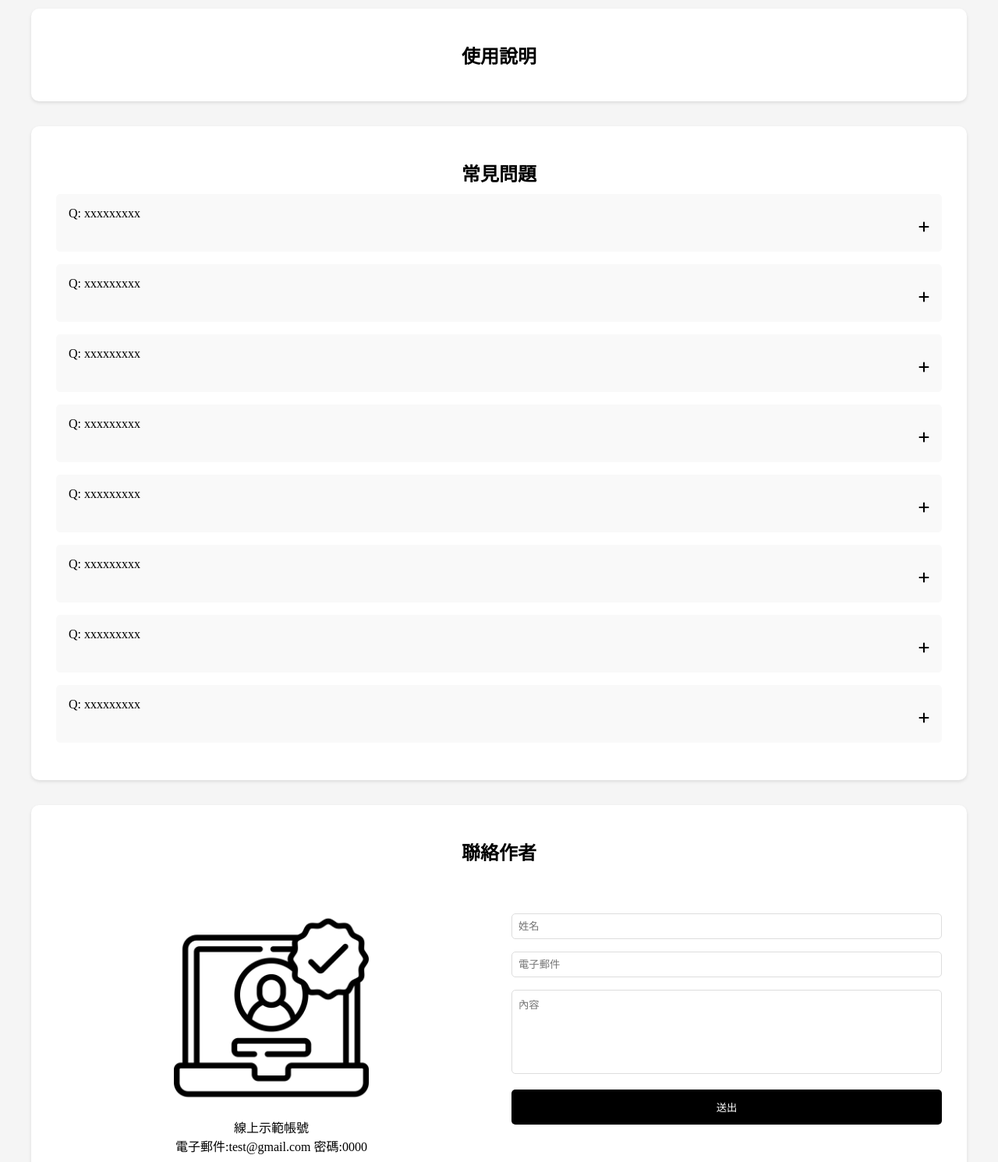
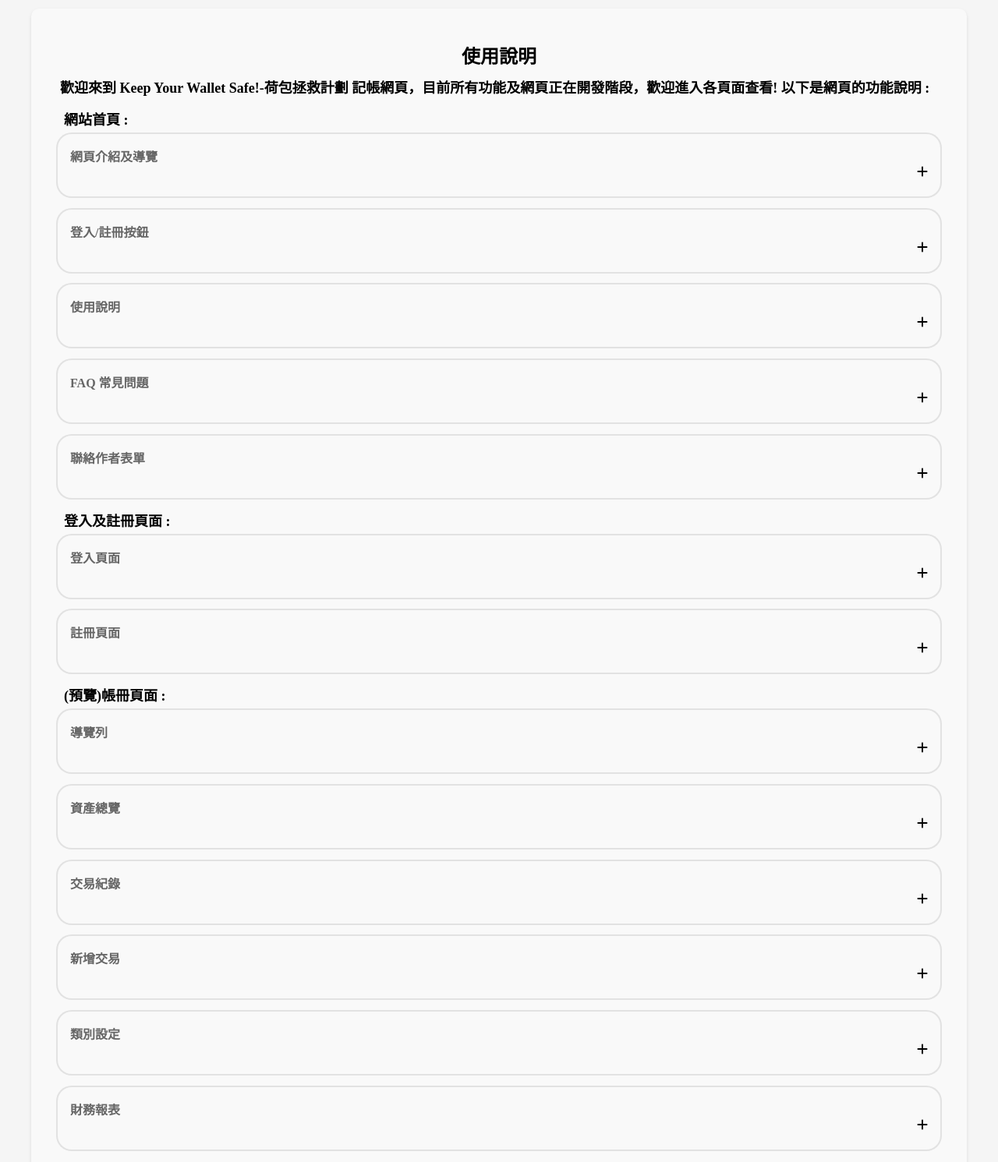
Before and after one commit to SHI-K-Y/Account, a plain HTML site: page src/index.html in a window 1280 px wide. Shown: the part 789-2280 px from the top of the page at 78% size. Drawn offline with nearby package versions, Linux system fonts and the light colour scheme; files that its build step writes are made by us from their sources; files whose address does not match are found by name.

Commit message:
feat: 新增使用說明及架構樣式設定

```diff
--- a/src/index.html
+++ b/src/index.html
@@ -44,6 +44,76 @@
 
     <section class="instructions" id="instructions">
       <h2 class="">使用說明</h2>
+      <div class="content">
+        <strong class="instructions-title"
+          >歡迎來到 Keep Your Wallet Safe!-荷包拯救計劃 記帳網頁，目前所有功能及網頁正在開發階段，歡迎進入各頁面查看! 以下是網頁的功能說明 :
+        </strong>
+      </div>
+      <div class="faq-list">
+        <strong class="page">網站首頁 : </strong>
+        <div class="faq-item">
+          <strong>網頁介紹及導覽</strong> <i class="fa-solid fa-plus"></i>
+          <div class="faq-answer">此頁面為主網站畫面，上方的導覽列(電腦版用戶)及導覽目錄展開後(手機版用戶)，點擊各標籤可跳轉至該頁面</div>
+        </div>
+        <div class="faq-item">
+          <strong>登入/註冊按鈕</strong> <i class="fa-solid fa-plus"></i>
+          <div class="faq-answer">點擊按鈕可進到登入及註冊，不過目前尚未開放註冊</div>
+        </div>
+        <div class="faq-item">
+          <strong>使用說明</strong> <i class="fa-solid fa-plus"></i>
+          <div class="faq-answer">在此區塊可查看所有網頁的功能及使用方式說明</div>
+        </div>
+        <div class="faq-item">
+          <strong>FAQ 常見問題</strong> <i class="fa-solid fa-plus"></i>
+          <div class="faq-answer">下方區塊為常見問題區，未來會將使用者可能遇到的問題與答案放在下方區域</div>
+        </div>
+        <div class="faq-item">
+          <strong>聯絡作者表單</strong> <i class="fa-solid fa-plus"></i>
+          <div class="faq-answer">目前表單區功能已開放!有任何問題或建議可以透過下方區域來聯絡我!</div>
+        </div>
+        <strong class="page">登入及註冊頁面 : </strong>
+        <div class="faq-item">
+          <strong>登入頁面</strong> <i class="fa-solid fa-plus"></i>
+          <div class="faq-answer">
+            未來使用者可以在此頁面登入，不過目前此功能尚未開放(現可透過首頁「進入帳冊預覽畫面」進入帳冊各頁面預覽)
+          </div>
+        </div>
+        <div class="faq-item">
+          <strong>註冊頁面</strong> <i class="fa-solid fa-plus"></i>
+          <div class="faq-answer">目前尚未開放用戶註冊，未來用戶可在此註冊帳戶、設定姓名、電子郵件及密碼</div>
+        </div>
+        <strong class="page">(預覽)帳冊頁面 : </strong>
+        <div class="faq-item">
+          <strong>導覽列</strong> <i class="fa-solid fa-plus"></i>
+          <div class="faq-answer">
+            左方的導覽列(電腦版用戶)及導覽目錄展開後(手機版用戶)，點擊各標籤可跳轉至該頁面，點擊 Logo 可跳轉回主網站畫面
+          </div>
+        </div>
+        <div class="faq-item">
+          <strong>資產總覽</strong> <i class="fa-solid fa-plus"></i>
+          <div class="faq-answer">
+            未來用戶可在此頁面查看總資產、月收支統計、資產分類顯示(如存款、現金、信用卡)、最近交易紀錄，及上方有月份選擇功能可查看不同月份的資料
+          </div>
+        </div>
+        <div class="faq-item">
+          <strong>交易紀錄</strong> <i class="fa-solid fa-plus"></i>
+          <div class="faq-answer">
+            未來用戶可在此查看交易清單列表，並可篩選日期及收入與支出細項，在日期旁有新增交易按鈕，用戶點擊按鈕後可跳轉至新增交易頁面進行新增交易紀錄
+          </div>
+        </div>
+        <div class="faq-item">
+          <strong>新增交易</strong> <i class="fa-solid fa-plus"></i>
+          <div class="faq-answer">未來用戶可在此選擇交易類型(收入/支出)、類別日期，並進行金額輸入及備註功能</div>
+        </div>
+        <div class="faq-item">
+          <strong>類別設定</strong> <i class="fa-solid fa-plus"></i>
+          <div class="faq-answer">未來用戶可在此進行支出/收入的類別設定、編輯及新增</div>
+        </div>
+        <div class="faq-item">
+          <strong>財務報表</strong> <i class="fa-solid fa-plus"></i>
+          <div class="faq-answer">未來用戶可在此查看收支概況圖表、支出類別統計、收入/支出/結餘總覽及進行月份篩選</div>
+        </div>
+      </div>
     </section>
 
     <section class="faq" id="faq">
--- a/src/scss/style.scss
+++ b/src/scss/style.scss
@@ -9,6 +9,7 @@
   --link-hover-color: #007bff;
   --button-background: #000;
   --button-hover-background: white;
+  --faq-item-border: rgba(190, 189, 189, 0.4);
   --faq-item-background: #f9f9f9;
   --faq-item-hover-background: #f1f1f1;
   --faq-answer-background: #e9e9e9;
@@ -190,8 +191,14 @@ body {
 }
 
 .preview {
-  margin-top: 10px;
+  margin-top: 15px;
   color: var(--logo-color);
+
+  &:hover {
+    margin-top: 15px;
+    color: var(--link-hover-color);
+    transform: scale(1.05);
+  }
 }
 
 .instructions,
@@ -200,33 +207,77 @@ body {
   padding: 2rem;
   max-width: 1200px;
   margin: 0 auto;
-  background: var(--background-color);
+  background: var(--faq-item-background);
   border-radius: 10px;
   box-shadow: 0 2px 4px var(--shadow-color);
   margin-bottom: 2rem;
   animation: fadeIn 1s ease-in-out;
 }
 
+.instructions {
+  text-align: left;
+
+  .content {
+    margin-bottom: 15px;
+    margin-left: 5px;
+    font-size: 17px;
+
+    .instructions-title {
+      font-size: 18px;
+    }
+  }
+}
+
+.faq {
+  .contact {
+    text-align: left;
+  }
+}
+
+.faq-list {
+  .page {
+    margin: 10px;
+    font-size: 18px;
+  }
+}
+
+.instructions ul {
+  list-style-type: disc;
+  padding-left: 0.7rem;
+  text-align: left;
+}
+
+.instructions li {
+  margin: 10px;
+  margin-bottom: 0.5rem;
+  color: var(--text-color);
+}
+
 .faq-item {
   background: var(--faq-item-background);
   padding: 1rem;
-  margin-bottom: 1rem;
+  margin-top: 0.3rem;
+  margin-bottom: 0.8rem;
   cursor: pointer;
   position: relative;
   display: flex;
   justify-content: space-between;
   align-items: left;
   flex-direction: column;
-  border-radius: 5px;
+  border-radius: 20px;
+  border: 2px solid var(--faq-item-border);
   transition: background 0.3s, transform 0.3s;
+  color: var(--footer-text-color);
 
   &:hover {
     background: var(--faq-item-hover-background);
     transform: scale(1.02);
+    color: var(--logo-color);
   }
 
   &.active .faq-answer {
     display: block;
+    color: var(--logo-color);
   }
 }
 
@@ -242,7 +293,7 @@ body {
   padding: 1rem;
   background: var(--faq-answer-background);
   border-top: 1px solid var(--border-color);
-  border-radius: 5px;
+  border-radius: 20px;
 }
 
 .contact-form {
```
Also changed, not shown: src/style.min.css.
